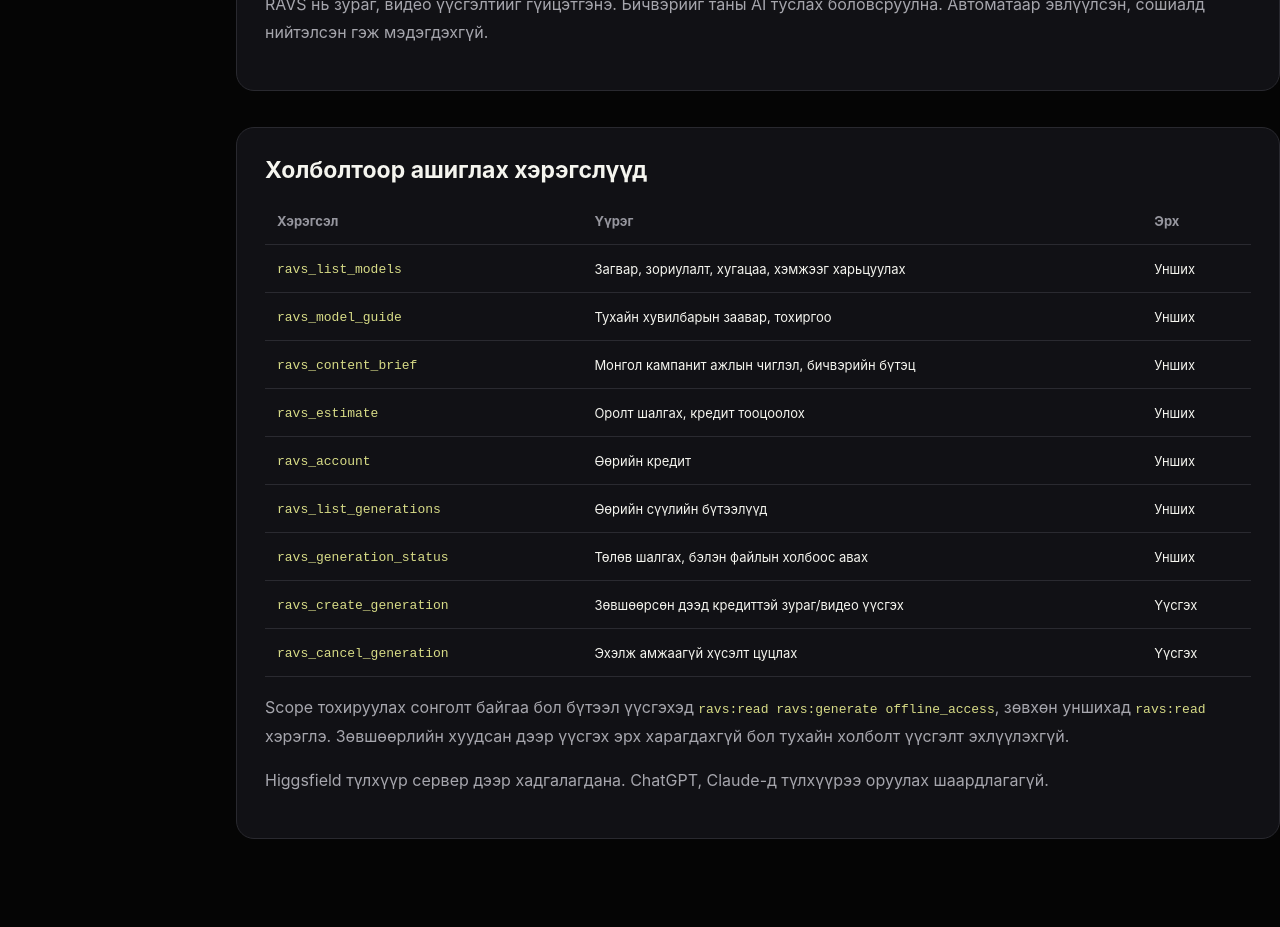
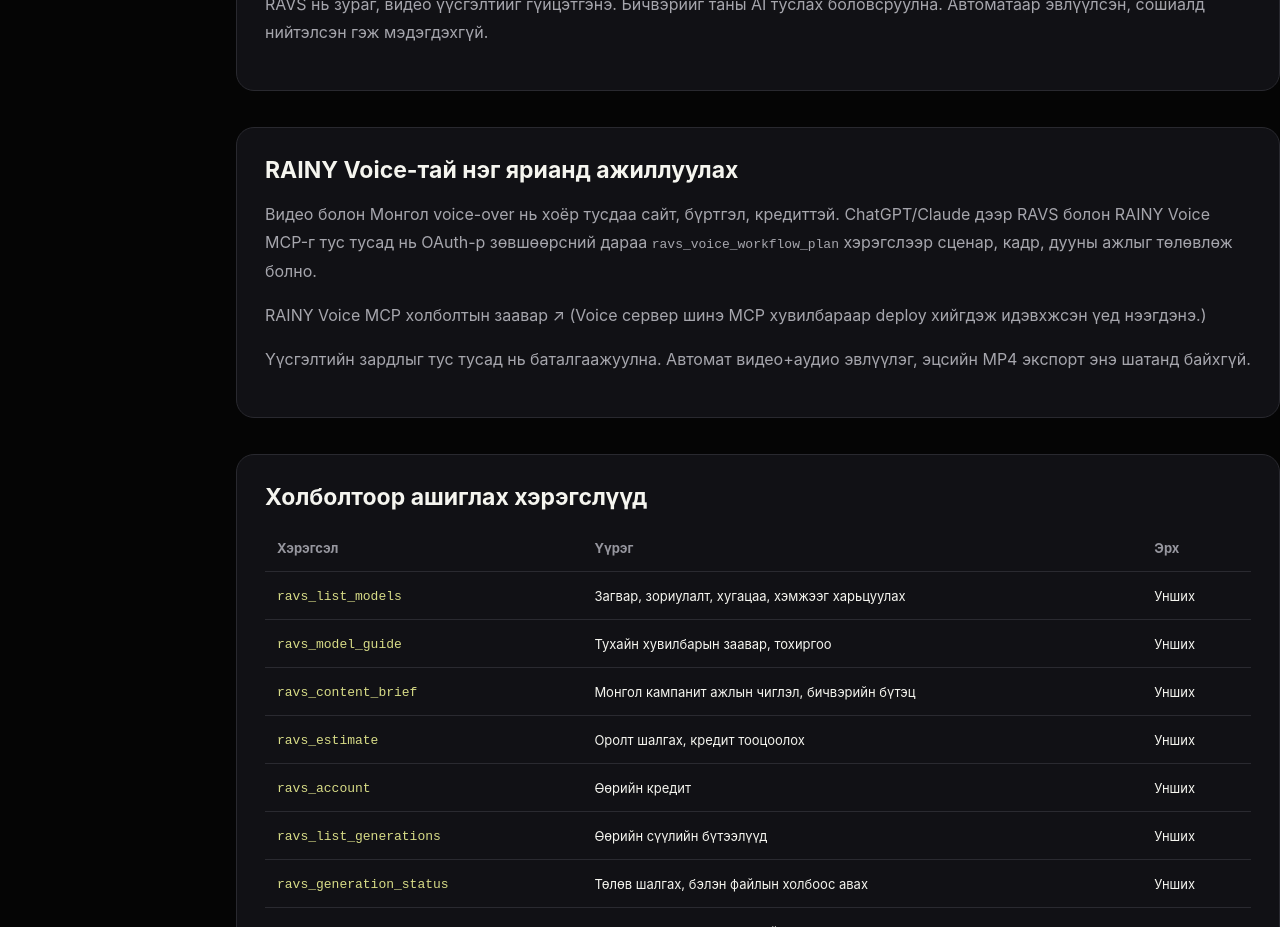
Before and after one commit to ssboroo/rainyaivideostudio, a Next.js app: page /integrations in a window 1280 px wide. Shown: the part 1980-2907 px from the top of the page. Before the commit the page ends 2854 px from the top, so only its background shows below. Built offline with nearby package versions, Linux system fonts and the light colour scheme; no server answers.

Commit message:
feat(mcp): document dual connector Video + Voice orchestration

```diff
--- a/app/integrations/page.tsx
+++ b/app/integrations/page.tsx
@@ -11,5 +11,6 @@ export default function IntegrationsPage(){const endpoint=`${env.appUrl()}/mcp`;
   <article><span className="eyebrow">02 · CHATGPT</span><h2>ChatGPT-д нэмэх</h2><ol><li>Веб хувилбарт өөрийн эрхээр Developer mode / custom MCP app боломж нээлттэй эсэхийг шалга.</li><li>Settings → Apps → Create хэсэгт RAVS нэр, MCP холбоосыг оруулж OAuth сонго.</li><li>RAVS бүртгэлээр нэвтэрч эрхээ зөвшөөрөөд хэрэгслүүдийг шалган аппыг үүсгэ.</li><li>Чатдаа RAVS аппыг сонгоод хийх контентоо Монгол хэлээр тайлбарла.</li></ol><p>Үүсгэх, цуцлах зэрэг бичих үйлдлийн дэмжлэг нь төлөвлөгөө, workspace-ийн тохиргооноос хамаарна. Холболт нэмэх товч харагдахгүй бол администраторын эрх эсвэл өөр төлөвлөгөө хэрэгтэй байж болно.</p></article></section>
   <section className="mcpWorkflow"><h2>Бүтэн контент бэлтгэх дараалал</h2><div className="mcpSteps">{[['Санаа ба загвар','Зорилго, үзэгч, сувгаа хэл. Туслах тохирох загварын заавар, боломжит хэмжээг шалгана.'],['Storyboard ба бичвэр','Кадр бүрийн үйлдэл, камер, prompt, Монгол caption, hook, CTA болон хуваарь бэлтгэнэ.'],['Тооцоо ба зөвшөөрөл','Кредит, тохиргоогоо харж үүсгэхийг зөвшөөр. Унших эрхтэй холболт төлбөртэй хүсэлт эхлүүлэхгүй.'],['Үүсгэлт ба үр дүн','Төлөвийг шалгаж, дууссан файлтай үед холбоос авна. Олон хэсгийн эвлүүлэг, нийтлэх ажлаа тусад нь гүйцэтгэнэ.']].map(([title,text],i)=><article key={title}><span>{String(i+1).padStart(2,'0')}</span><h3>{title}</h3><p>{text}</p></article>)}</div></section>
   <section className="mcpPrompt"><h2>Эхлэх даалгаврын жишээ</h2><blockquote>“Монгол кофе брэндэд Instagram Reels-ийн 3 санаа гарга. Үзэгчид 20–35 насныхан. Сонгосон санаанд storyboard, кадр бүрийн prompt, Монгол caption, hook, CTA бэлд. RAVS-ээс загварын заавар, 9:16 хэмжээ, кредитийг шалга. Миний зөвшөөрөл авсны дараа л видео үүсгэ.”</blockquote><p>RAVS нь зураг, видео үүсгэлтийг гүйцэтгэнэ. Бичвэрийг таны AI туслах боловсруулна. Автоматаар эвлүүлсэн, сошиалд нийтэлсэн гэж мэдэгдэхгүй.</p></section>
+  <section className="mcpWorkflow"><h2>RAINY Voice-тай нэг ярианд ажиллуулах</h2><p>Видео болон Монгол voice-over нь хоёр тусдаа сайт, бүртгэл, кредиттэй. ChatGPT/Claude дээр RAVS болон RAINY Voice MCP-г тус тусад нь OAuth-р зөвшөөрсний дараа <code>ravs_voice_workflow_plan</code> хэрэгслээр сценар, кадр, дууны ажлыг төлөвлөж болно.</p><p><a href="https://rainytts-production.up.railway.app/mcp/connect" target="_blank" rel="noopener noreferrer">RAINY Voice MCP холболтын заавар ↗</a> (Voice сервер шинэ MCP хувилбараар deploy хийгдэж идэвхжсэн үед нээгдэнэ.)</p><p>Үүсгэлтийн зардлыг тус тусад нь баталгаажуулна. Автомат видео+аудио эвлүүлэг, эцсийн MP4 экспорт энэ шатанд байхгүй.</p></section>
   <section className="mcpTools"><h2>Холболтоор ашиглах хэрэгслүүд</h2><div className="mcpToolTable"><table><thead><tr><th>Хэрэгсэл</th><th>Үүрэг</th><th>Эрх</th></tr></thead><tbody>{[['ravs_list_models','Загвар, зориулалт, хугацаа, хэмжээг харьцуулах','Унших'],['ravs_model_guide','Тухайн хувилбарын заавар, тохиргоо','Унших'],['ravs_content_brief','Монгол кампанит ажлын чиглэл, бичвэрийн бүтэц','Унших'],['ravs_estimate','Оролт шалгах, кредит тооцоолох','Унших'],['ravs_account','Өөрийн кредит','Унших'],['ravs_list_generations','Өөрийн сүүлийн бүтээлүүд','Унших'],['ravs_generation_status','Төлөв шалгах, бэлэн файлын холбоос авах','Унших'],['ravs_create_generation','Зөвшөөрсөн дээд кредиттэй зураг/видео үүсгэх','Үүсгэх'],['ravs_cancel_generation','Эхэлж амжаагүй хүсэлт цуцлах','Үүсгэх']].map(row=><tr key={row[0]}>{row.map((c,i)=><td key={i}>{i===0?<code>{c}</code>:c}</td>)}</tr>)}</tbody></table></div><p>Scope тохируулах сонголт байгаа бол бүтээл үүсгэхэд <code>ravs:read ravs:generate offline_access</code>, зөвхөн уншихад <code>ravs:read</code> хэрэглэ. Зөвшөөрлийн хуудсан дээр үүсгэх эрх харагдахгүй бол тухайн холболт үүсгэлт эхлүүлэхгүй.</p><p>Higgsfield түлхүүр сервер дээр хадгалагдана. ChatGPT, Claude-д түлхүүрээ оруулах шаардлагагүй.</p></section>
 </section></main>}
```
